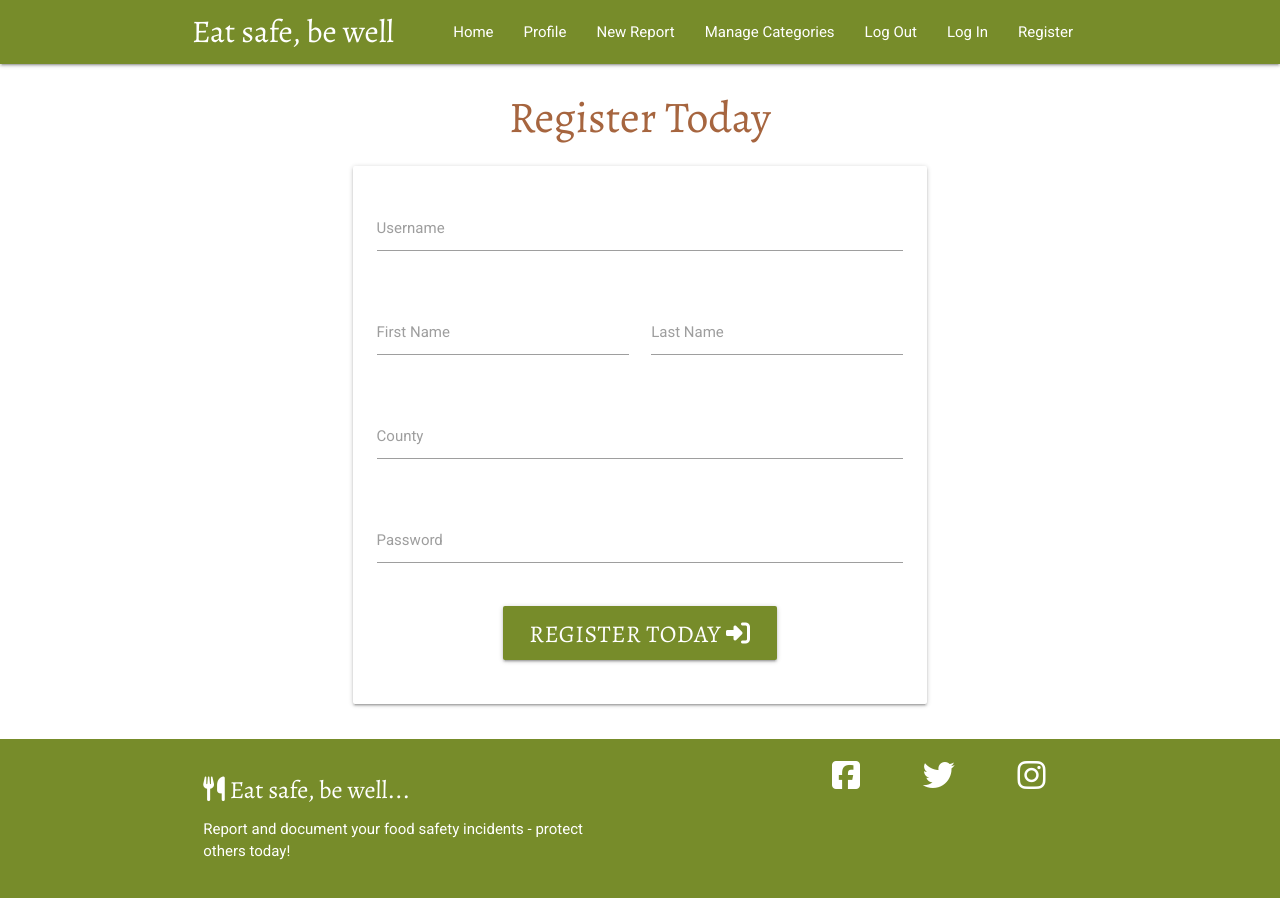
After one commit to PATIAT/eatsafe_bewell, a Flask app: page /register in a window 1280 px wide. The commit adds this page. Run offline with Flask 2, Linux system fonts and the light colour scheme; some libraries are stand-ins or nearby versions.

Commit message:
Added register template and functionality as well as developing custom styles for the page

```diff
--- a/run.py
+++ b/run.py
@@ -3,6 +3,7 @@ from flask import (
     Flask, flash, render_template, redirect, request, session, url_for)
 from flask_pymongo import PyMongo
 from bson.objectid import ObjectId
+from werkzeug.security import generate_password_hash, check_password_hash
 if os.path.exists("env.py"):
     import env
 
@@ -17,6 +18,11 @@ app.secret_key = os.environ.get("SECRET_KEY")
 
 mongo = PyMongo(app)
 
+"""
+get_reports() method used to display the reports template to the user upon
+visiting the site.
+"""
+
 
 @app.route("/")
 @app.route("/get_reports")
@@ -25,6 +31,40 @@ def get_reports():
     return render_template("reports.html", reports=reports)
 
 
+"""
+register() method used to display the register template to the site and to
+gather the user input data from the register form and post it to the database.
+"""
+
+
+@app.route("/register", methods=["GET", "POST"])
+def register():
+    if request.method == "POST":
+        # checking whether the user name from form already exists
+        # in the database
+        existing_user = mongo.db.users.find_one(
+            {"username": request.form.get("username").lower()})
+
+        if existing_user:
+            flash("This username already exists, please try again!")
+            return redirect(url_for('register'))
+
+        register = {
+            "username": request.form.get("username").lower(),
+            "fname": request.form.get("fname").lower(),
+            "lname": request.form.get("lname").lower(),
+            "county": request.form.get("county").lower(),
+            "password": generate_password_hash(request.form.get("password"))
+        }
+        mongo.db.users.insert_one(register)
+
+        # putting the new user into 'session' cookie
+        session["user"] = request.form.get("username").lower()
+        flash("Your registration has been successful!")
+
+    return render_template("register.html")
+
+
 if __name__ == "__main__":
     app.run(
         host=os.environ.get("IP"),
--- a/static/css/style.css
+++ b/static/css/style.css
@@ -2,7 +2,7 @@
 Google Fonts
 ========== */
 
-  @import url('https://fonts.googleapis.com/css2?family=Alegreya:ital,wght@0,400;0,500;0,600;0,700;0,800;0,900;1,400;1,500;1,600;1,700;1,800;1,900&family=Roboto:ital,wght@0,100;0,300;0,400;0,500;0,700;0,900;1,100;1,300;1,400;1,500;1,700;1,900&display=swap');
+@import url('https://fonts.googleapis.com/css2?family=Alegreya:ital,wght@0,400;0,500;0,600;0,700;0,800;0,900;1,400;1,500;1,600;1,700;1,800;1,900&family=Roboto:ital,wght@0,100;0,300;0,400;0,500;0,700;0,900;1,100;1,300;1,400;1,500;1,700;1,900&display=swap');
 
 /* ==========
 General Styles
@@ -11,15 +11,22 @@ General Styles
 body {
     font-family: 'Roboto', sans-serif;
     color: #4f584b;
-    background-color: #f0efef;
+    background-color: #ffffff;
     display: flex;
     min-height: 100vh;
     flex-direction: column;
 }
 
+/* used for sticky footer */
 main {
     flex: 1 0 auto;
-  }
+}
+
+.page-title {
+    font-family: 'Alegreya', serif;
+    font-weight: 400;
+    color: #A6653F;
+}
 
 /* ==========
 Header & Navigation Styles
@@ -29,11 +36,10 @@ nav {
     background-color: #778C2A;
 }
 
-
 .brand-logo {
     font-family: 'Alegreya', serif;
     font-weight: 400;
-    color: #f0efef;
+    color: #ffffff;
 }
 
 .brand-logo:hover {
@@ -49,7 +55,7 @@ nav {
 }
 
 .sidenav li a {
-    color: #A6653F;
+    color: #4f584b;
 }
 
 /* ==========
@@ -58,13 +64,17 @@ Footer Styles
 
 .page-footer {
     background-color: #778C2A;
-    color: #f0efef;
+    color: #ffffff;
 }
 
 .footer-title {
     font-family: 'Alegreya', serif;
     font-weight: 400;
-    color: #f0efef;
+    color: #ffffff;
+}
+
+.footer-title:hover {
+    color: #A6BF49;
 }
 
 .social-links {
@@ -74,7 +84,7 @@ Footer Styles
 
 .social-links a i {
     font-size: xx-large;
-    color: #f0efef;
+    color: #ffffff;
 }
 
 .social-links a i:hover {
@@ -84,3 +94,28 @@ Footer Styles
     -webkit-transition: all 0.35s ease-in-out;
     -o-transition: all 0.35s ease-in-out;
 }
+
+/* ==========
+Button Styles
+========== */
+
+.btn-large {
+    background-color: #778C2A;
+    color: #ffffff;
+    font-family: 'Alegreya', serif;
+    font-size: x-large;
+}
+
+.btn-large:hover {
+    background-color: #A6653F;
+}
+
+/* ==========
+Flash Message Styles
+========== */
+
+.flashes h4 {
+    line-height: 2;
+    color: #778C2A;
+    font-family: 'Alegreya', serif;
+}
--- a/templates/base.html
+++ b/templates/base.html
@@ -39,7 +39,7 @@
             <li><a href="#">Manage Categories</a></li>
             <li><a href="#">Log Out</a></li>
             <li><a href="#">Log In</a></li>
-            <li><a href="#">Register</a></li>
+            <li><a href="{{ url_for('register') }}">Register</a></li>
           </ul>
         </div>
       </div>
@@ -56,9 +56,22 @@
       <li><a href="#">Manage Categories</a></li>
       <li><a href="#">Log Out</a></li>
       <li><a href="#">Log In</a></li>
-      <li><a href="#">Register</a></li>
+      <li><a href="{{ url_for('register') }}">Register</a></li>
     </ul>
   </header>
+
+  <section>
+    <!-- flash messages to display to users here-->
+    {% with messages = get_flashed_messages() %}
+      {% if messages %}
+        {% for message in messages %}
+          <div class="row flashes">
+            <h4 class="center-align">{{ message }}</h4>
+          </div>
+        {% endfor %}
+      {% endif %}
+    {% endwith %}
+  </section>
 
   <main>
     <div class="container">
@@ -66,6 +79,7 @@
     </div>
   </main>
 
+  <!-- page footer sourced from Materialize CSS with custom styles added -->
   <footer class="page-footer">
     <div class="container">
       <div class="row">
@@ -93,7 +107,6 @@
     </div>
   </footer>
 
-
   <!-- jQuery -->
   <script src="https://code.jquery.com/jquery-3.6.4.min.js"
     integrity="sha256-oP6HI9z1XaZNBrJURtCoUT5SUnxFr8s3BzRl+cbzUq8=" crossorigin="anonymous"></script>
--- /dev/null
+++ b/templates/register.html
@@ -0,0 +1,58 @@
+{% extends "base.html" %}
+{% block content %}
+
+<!-- page title to explain what users can expect from page -->
+<div class="container">
+    <h3 class="page-title center-align">Register Today</h3>
+</div>
+
+<!-- card panel, input and buttons sourced from Materialize CSS -->
+<div class="row">
+    <form class="col s12 m8 offset-m2" method="POST" action="{{ url_for('register') }}">
+        <div class="card-panel">
+            <!-- username field -->
+            <div class="row">
+                <div class="input-field col s12">
+                    <input id="username" name="username" type="text" minlength="5" maxlength="15"
+                        pattern="^[a-zA-Z0-9]{5,15}$" class="validate" required>
+                    <label for="username">Username</label>
+                </div>
+            </div>
+            <!-- first and last name fields -->
+            <div class="row">
+                <div class="input-field col s6">
+                    <input id="fname" name="fname" type="text" class="validate" required>
+                    <label for="fname">First Name</label>
+                </div>
+                <div class="input-field col s6">
+                    <input id="lname" name="lname" type="text" class="validate" required>
+                    <label for="lname">Last Name</label>
+                </div>
+            </div>
+            <!-- county field -->
+            <div class="row">
+                <div class="input-field col s12">
+                    <input id="county" name="county" type="text" class="validate" required>
+                    <label for="county">County</label>
+                </div>
+            </div>
+            <!-- password field -->
+            <div class="row">
+                <div class="input-field col s12">
+                    <input id="password" name="password" type="password" minlength="5" maxlength="15"
+                        pattern="^[a-zA-Z0-9]{5,15}$" class="validate" required>
+                    <label for="password">Password</label>
+                </div>
+            </div>
+            <!-- submit button -->
+            <div class="row">
+                <button type="submit" class="col s12 m6 offset-m3 btn-large">
+                    Register Today <i class="fas fa-sign-in-alt"></i>
+                </button>
+            </div>
+
+        </div>
+    </form>
+</div>
+
+{% endblock %}
```
